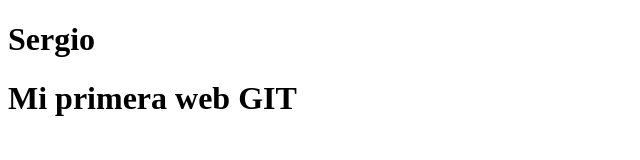
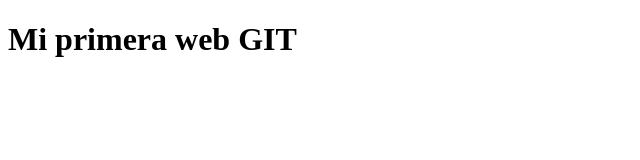
Before and after one commit to sergio-h-a/MASANZ_2223_SMR2_XHA, a plain HTML site: page index.html in a window 1280 px wide. Shown: the whole page, without its empty margins (0-640 px from the left). Drawn offline with Linux system fonts and the light colour scheme.

Commit message:
Update index.html

```diff
--- a/index.html
+++ b/index.html
@@ -4,7 +4,6 @@
     <title>Mi primera web GIT</title>
 </head>
 <body>
-    <h1>Sergio</h1>
     <h1>Mi primera web GIT</h1>
 </body>
 </html>
```
